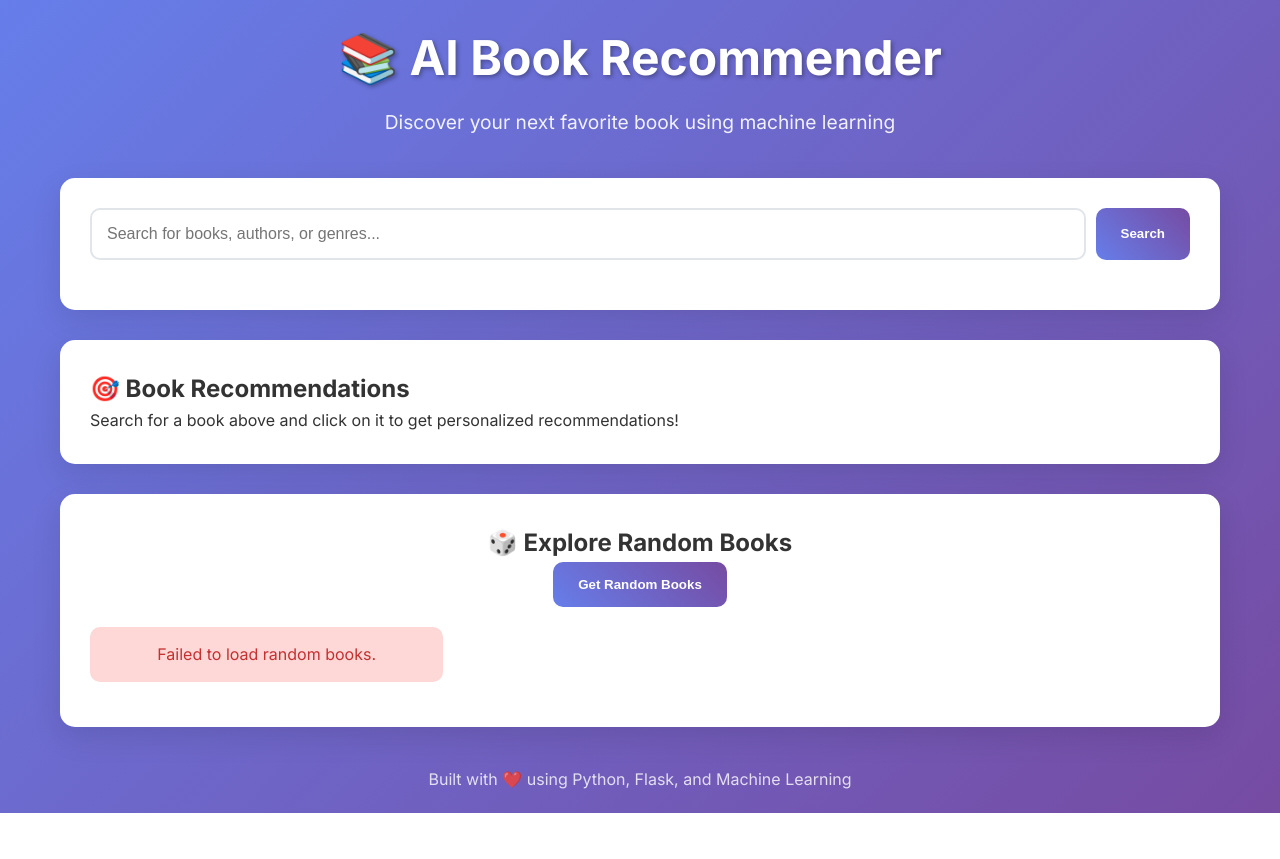
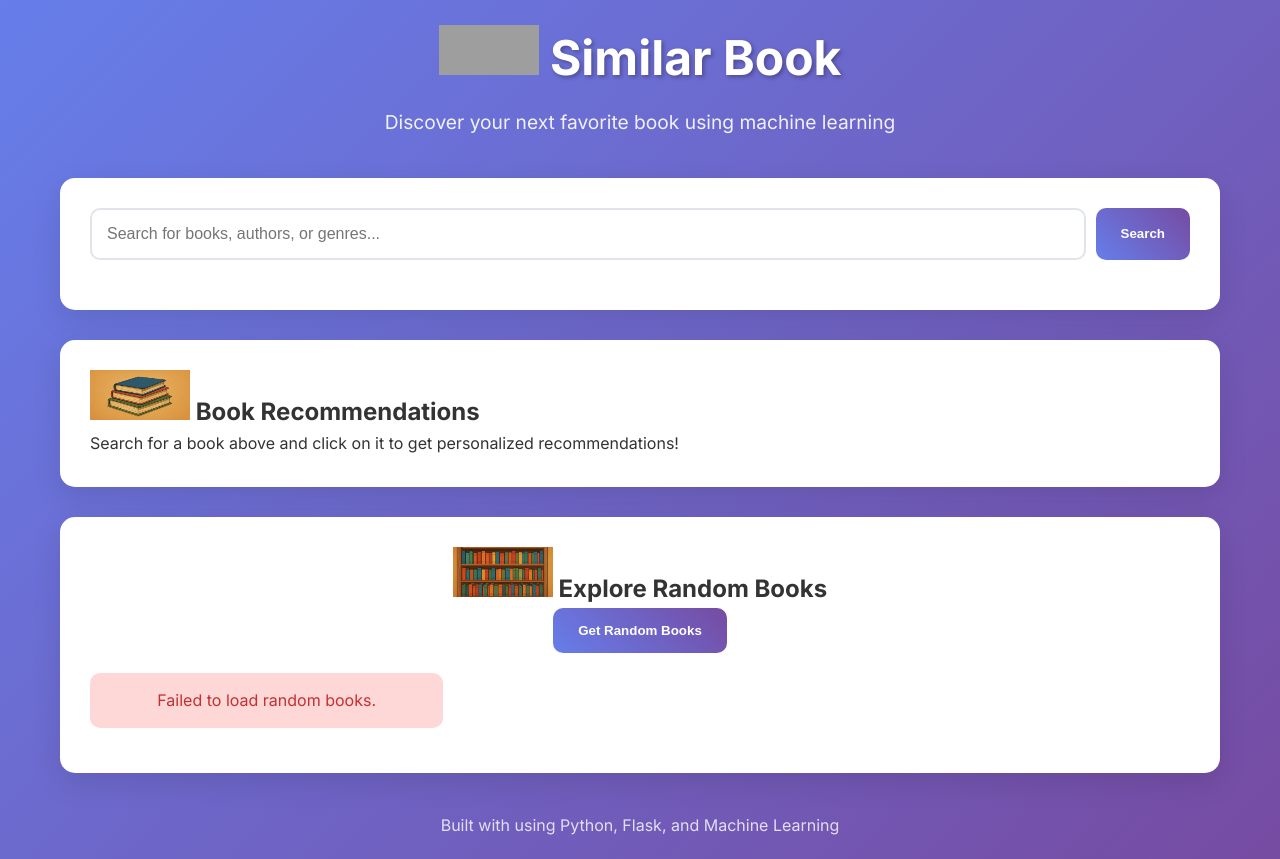
Before and after one commit to s-Kalsi/book_recomend_model, a Flask app: page / in a window 1280 px wide. Before the commit the page ends 813 px from the top, so only its background shows below. Run offline with Flask 3, Linux system fonts and the light colour scheme; data that the repository does not hold is empty; grey boxes are pictures that could not be loaded.

Commit message:
Few updates

```diff
--- a/templates/index.html
+++ b/templates/index.html
@@ -3,7 +3,7 @@
 <head>
     <meta charset="UTF-8">
     <meta name="viewport" content="width=device-width, initial-scale=1.0">
-    <title>📚 AI Book Recommender</title>
+    <title>Book Similar</title>
     <link rel="stylesheet" href="{{ url_for('static', filename='css/style.css') }}">
     <link href="https://fonts.googleapis.com/css2?family=Inter:wght@300;400;500;600;700&display=swap" rel="stylesheet">
 </head>
@@ -11,7 +11,7 @@
     <div class="container">
         <!-- Header -->
         <header class="header">
-            <h1>📚 AI Book Recommender</h1>
+            <h1><img src = "static\data\library.png" style = "width: 100px; height:50px"> Similar Book</h1>
             <p>Discover your next favorite book using machine learning</p>
         </header>
 
@@ -27,21 +27,21 @@
         <!-- Recommendations Section -->
         <section class="recommendations-section">
             <div id="recommendationsContainer" class="recommendations-container">
-                <h2>🎯 Book Recommendations</h2>
+                <h2><img src = "static\data\books.png" style = "width: 100px; height:50px"> Book Recommendations</h2>
                 <p>Search for a book above and click on it to get personalized recommendations!</p>
             </div>
         </section>
 
         <!-- Random Books Section -->
         <section class="random-section">
-            <h2>🎲 Explore Random Books</h2>
+            <h2><img src = "static\data\bookshelf.png" style = "width: 100px; height:50px"> Explore Random Books</h2>
             <button id="randomBtn">Get Random Books</button>
             <div id="randomBooks" class="books-grid"></div>
         </section>
 
         <!-- Footer -->
         <footer class="footer">
-            <p>Built with ❤️ using Python, Flask, and Machine Learning</p>
+            <p>Built with using Python, Flask, and Machine Learning</p>
         </footer>
     </div>
 
```
Also changed, not shown: static/data/books.png (added), static/data/bookshelf.png (added), 1 other file.
